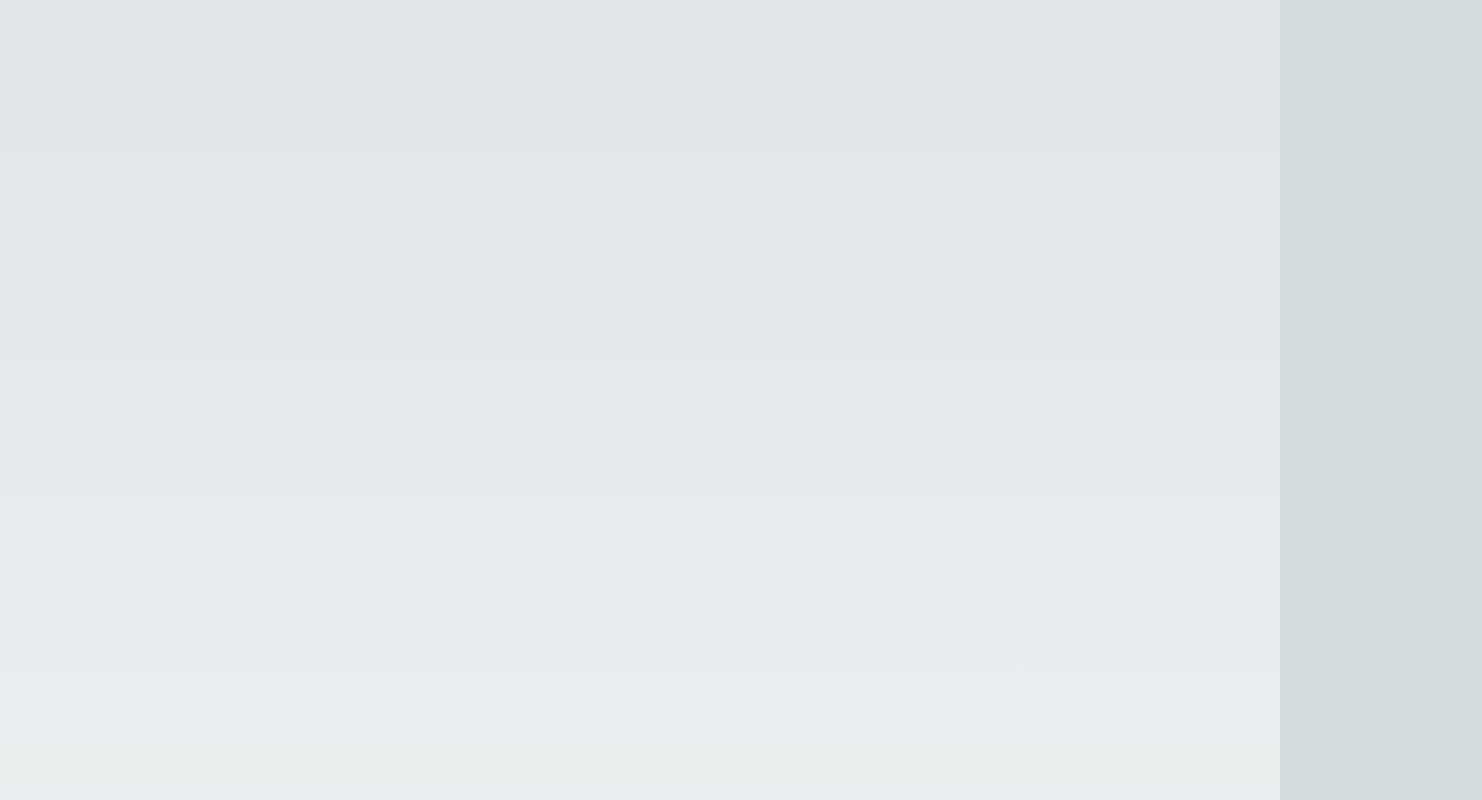
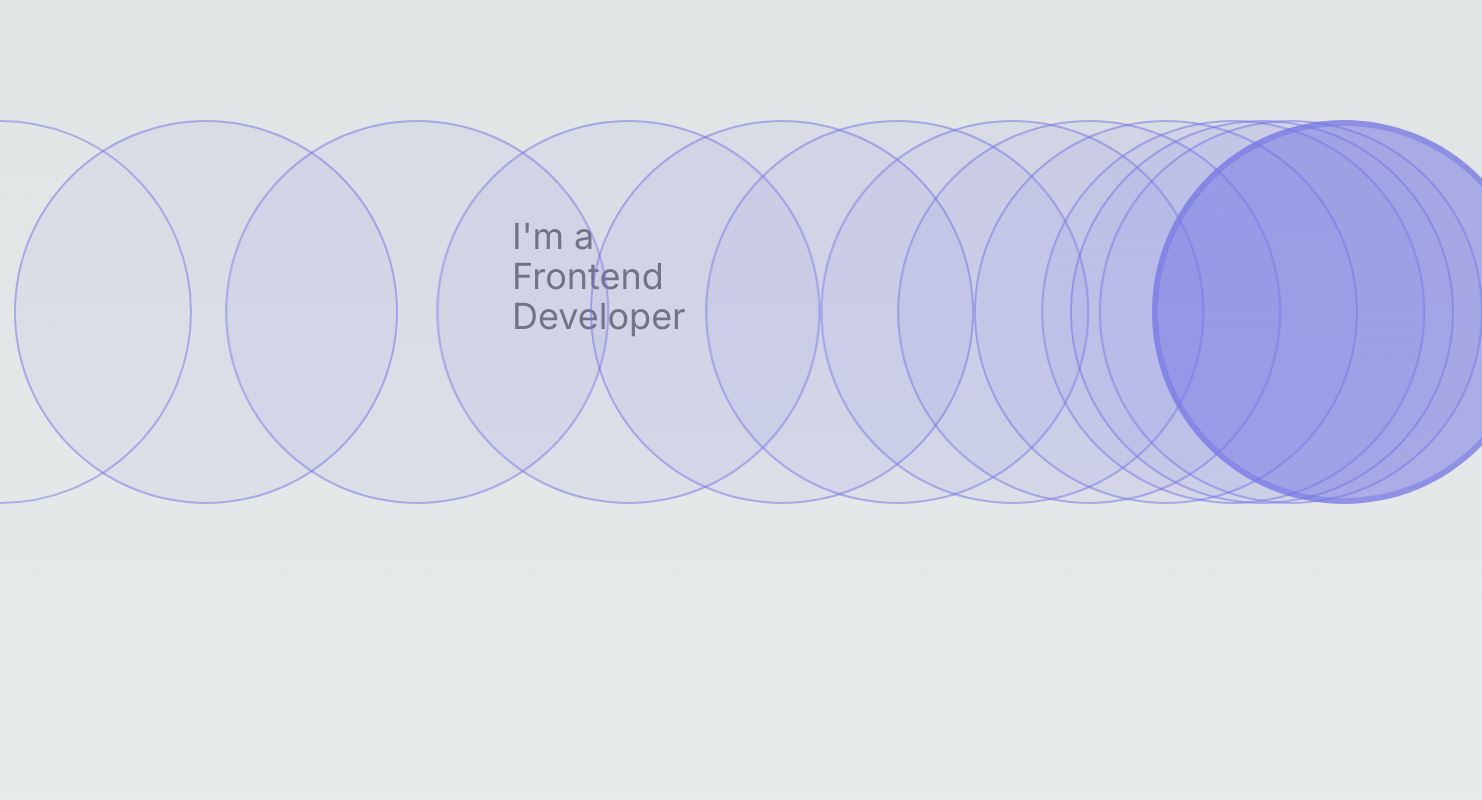
Before and after one commit to Zetaii/MotionResume, a Next.js app: page / in a window 1280 px wide. Shown: the part 1160-1960 px from the top of the page, 1482 px wide, since content can reach past the window. Built offline with nearby package versions, Linux system fonts and the light colour scheme.

Commit message:
AnimatedSquare to AnimatedCircle
Replaced animated square file to circle,

```diff
--- a/src/app/page.js
+++ b/src/app/page.js
@@ -9,6 +9,7 @@ import { useEffect } from "react"
 import StreamLinedExperience from "../components/StreamLinedExperience"
 import Square from "../components/Square"
 import AnimatedSquare from "../components/AnimatedSquare"
+import AnimatedCircle from "../components/AnimatedCircle"
 
 export default function Home() {
   useEffect(() => {
@@ -30,7 +31,7 @@ export default function Home() {
         <StreamLinedExperience />
         {/* <ScrollText /> */}
         {/* <Square /> */}
-        <AnimatedSquare />
+        <AnimatedCircle />
       </MaxWidthWrapper>
     </>
   )
```
